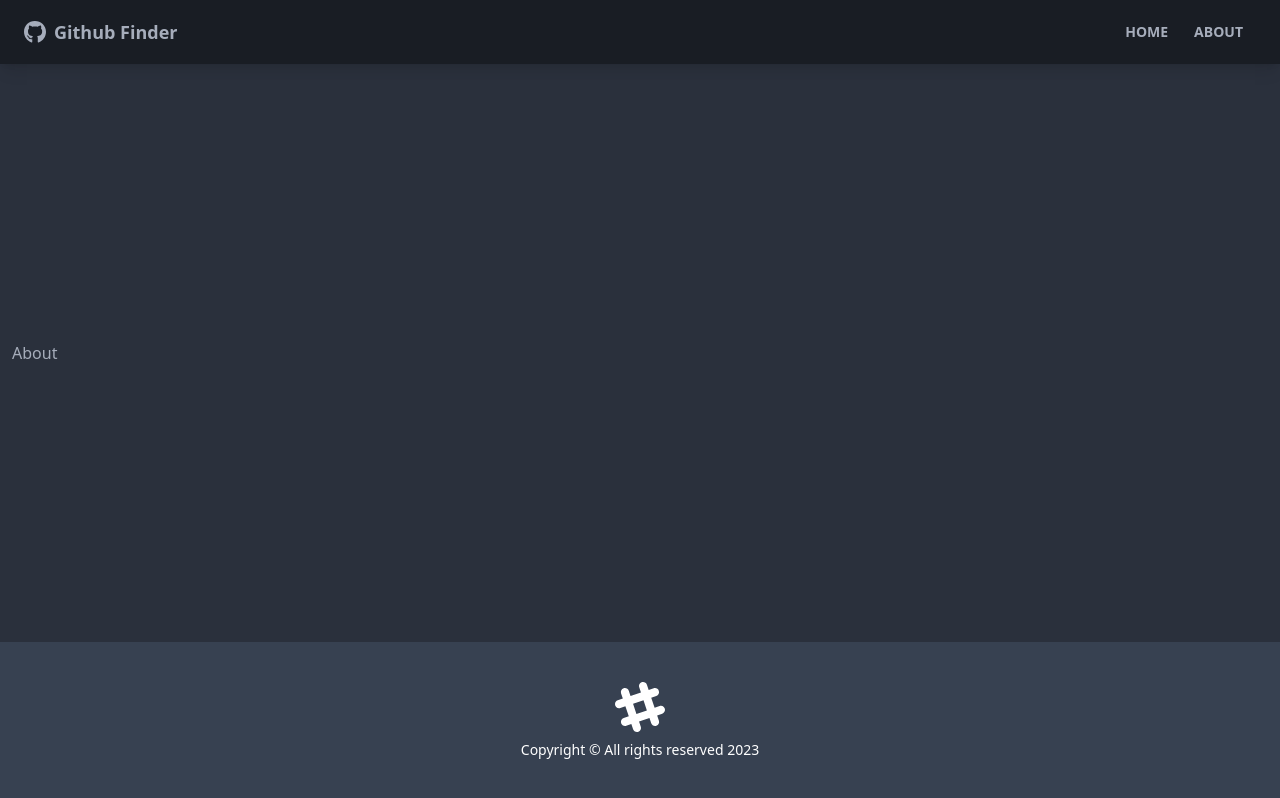
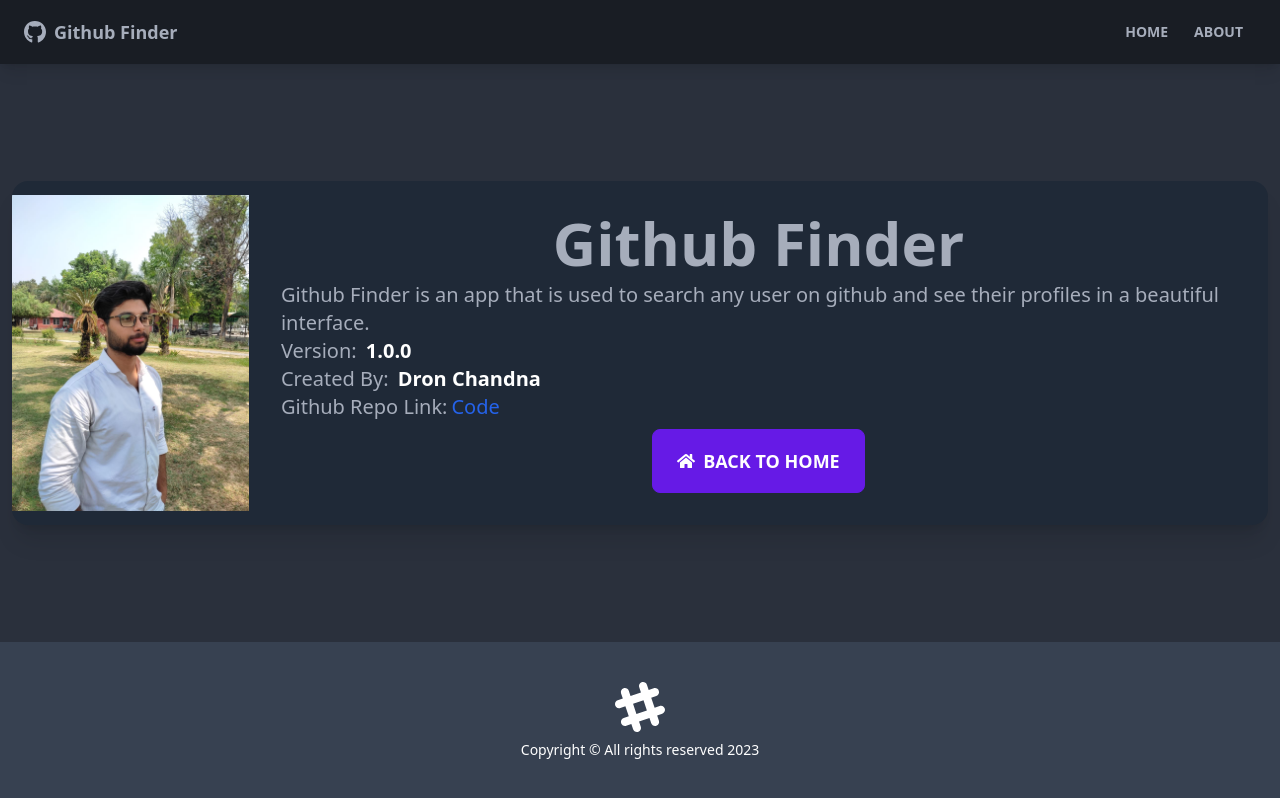
Before and after one commit to Dron-1/github-finder, a React (Create React App) app: page /about in a window 1280 px wide. Built offline with nearby package versions, Linux system fonts and the light colour scheme.

Commit message:
made an about page and small changes

```diff
--- a/public/index.html
+++ b/public/index.html
@@ -4,7 +4,7 @@
 <html lang="en" data-theme="dark">
   <head>
     <meta charset="utf-8" />
-    <link rel="icon" href="%PUBLIC_URL%/favicon.ico" />
+    <link rel="icon" href="%PUBLIC_URL%/favicon.png" />
     <meta name="viewport" content="width=device-width, initial-scale=1" />
     <meta name="theme-color" content="#000000" />
     <meta
--- a/src/components/repos/Repo.jsx
+++ b/src/components/repos/Repo.jsx
@@ -13,16 +13,16 @@
             </h3>
             <p className='mb-3'>{description}</p>
             <div>
-                <div className="badge badge-info badge-lg mr-2">
-                    <FaEye className='mr-2' />{watchers_count}
+                <div className="badge badge-info badge-lg mr-2" title='watchers'>
+                    <FaEye className='mr-2'/>{watchers_count}
                 </div>
-                <div className="badge badge-success badge-lg mr-2">
+                <div className="badge badge-success badge-lg mr-2" title='stargazers'>
                     <FaStar className='mr-2' />{stargazers_count}
                 </div>
-                <div className="badge badge-error badge-lg mr-2">
+                <div className="badge badge-error badge-lg mr-2" title='open-issues'>
                     <FaInfo className='mr-2' />{open_issues}
                 </div>
-                <div className="badge badge-warning badge-lg mr-2">
+                <div className="badge badge-warning badge-lg mr-2" title='forks'>
                     <FaUtensils className='mr-2' />{forks}
                 </div>
             </div>
--- a/src/pages/About.jsx
+++ b/src/pages/About.jsx
@@ -1,6 +1,40 @@
+import {FaHome} from 'react-icons/fa'
+import picture from '../components/layout/assets/dron_pic.jpeg'
+import {Link } from 'react-router-dom'
+import Home from './Home'
+
 function About() {
   return (
-    <div>About</div>
+    <div className="card card-side mx-auto bg-gray-800 shadow-xl">
+      <figure className='w-64'>
+      <img src={picture} alt="Dron Chandna" />
+      </figure>
+      <div className="card-body">
+        <div className="card-title">
+          <h2 className='text-6xl mx-auto'>
+            Github Finder
+          </h2>
+        </div>
+        <p className='text-xl'>
+          Github Finder is an app that is used to search any user on github and see
+          their profiles in a beautiful interface.
+          <br />
+          Version: <span className='text-xl text-white pl-1 font-semibold'>1.0.0</span>
+          <br />
+          Created By: <span className='text-xl text-white pl-1 font-semibold'>Dron Chandna</span>
+          <br />
+          Github Repo Link:
+          <a href = "https://github.com/Dron-1/github-finder/tree/master" target='_blank'
+          className='text-xl text-blue-600 pl-1 font-lighter'>Code</a>
+        </p>
+        <div className="card-actions justify-center">
+          <Link to = "/" className='btn btn-lg btn-primary'>
+            <FaHome className='mr-2'/>
+            Back to home
+          </Link>
+        </div>
+      </div>
+    </div>
   )
 }
 
```
Also changed, not shown: public/favicon.png (added), src/components/layout/assets/dron_pic.jpeg (added).
